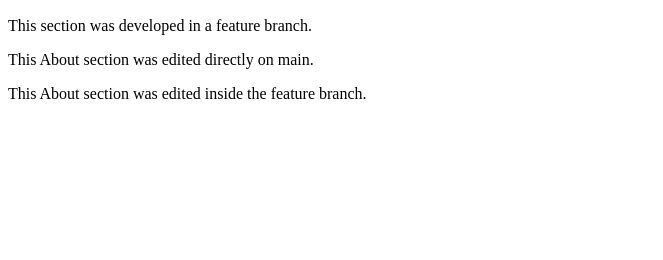
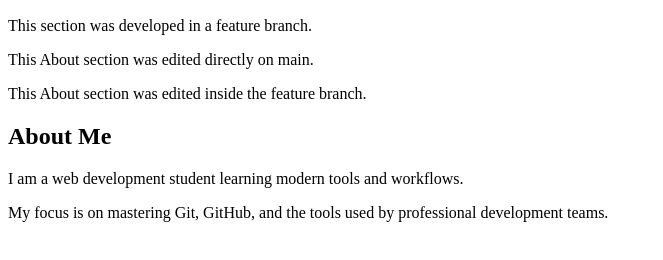
Before and after one commit to dipakdomains/week2-git-fundamentals, a plain HTML site: page week2-git-lab/index.html in a window 1280 px wide. Shown: the part 110-370 px from the top of the page, without its empty margins (0-663 px from the left). Drawn offline with Linux system fonts and the light colour scheme.

Commit message:
Update About section on main

```diff
--- a/week2-git-lab/index.html
+++ b/week2-git-lab/index.html
@@ -22,6 +22,14 @@
 
 </section>
 
+<section id="about">
+  <h2>About Me</h2>
+  <p>I am a web development student learning modern tools and workflows.</p>
+
+  <!-- ADD THIS — different wording than the feature branch -->
+  <p>My focus is on mastering Git, GitHub, and the tools used by professional development teams.</p>
+</section>
+
 </body>
 
 </html>
```
Also changed, not shown: 1 other file.
